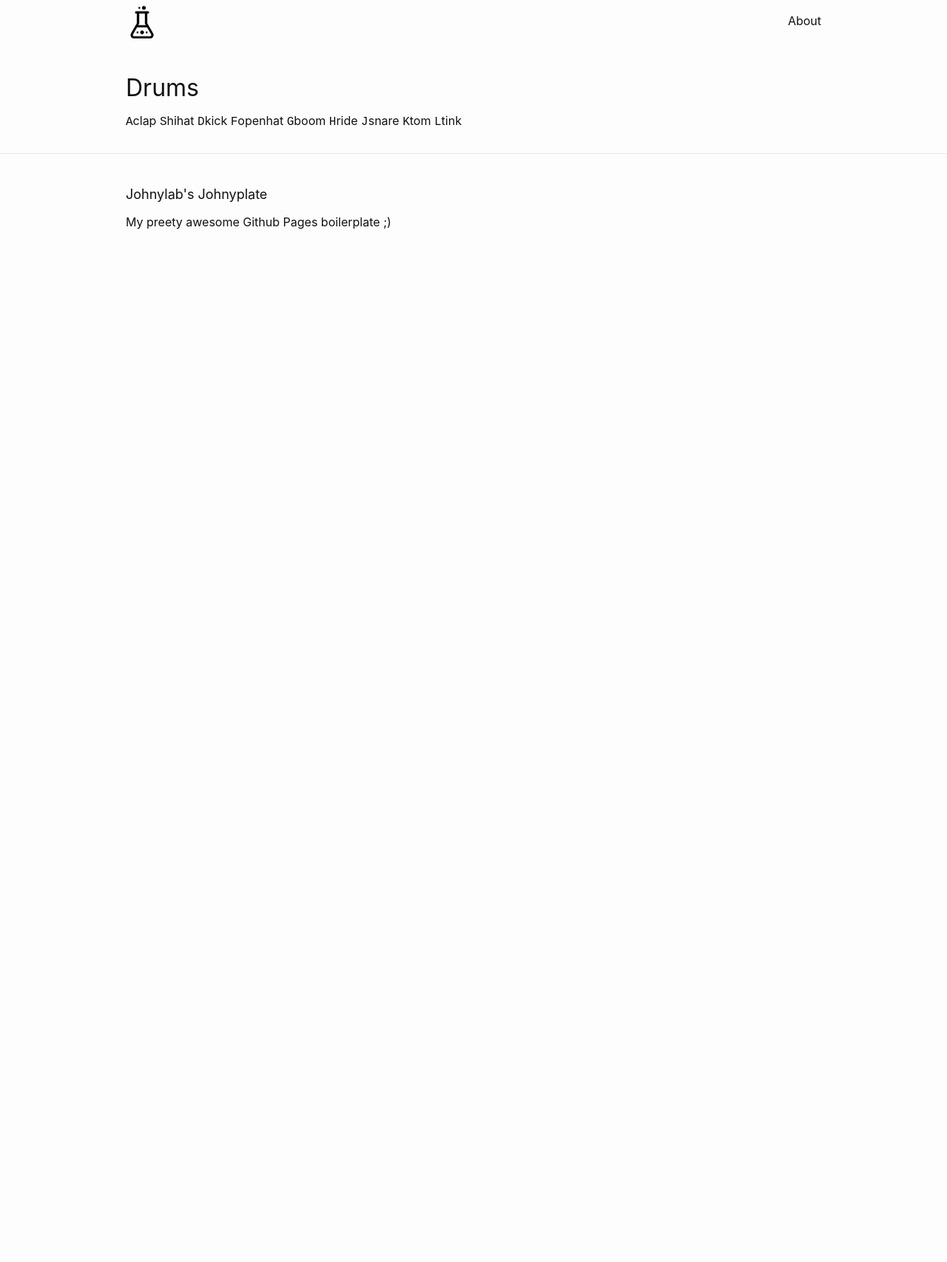
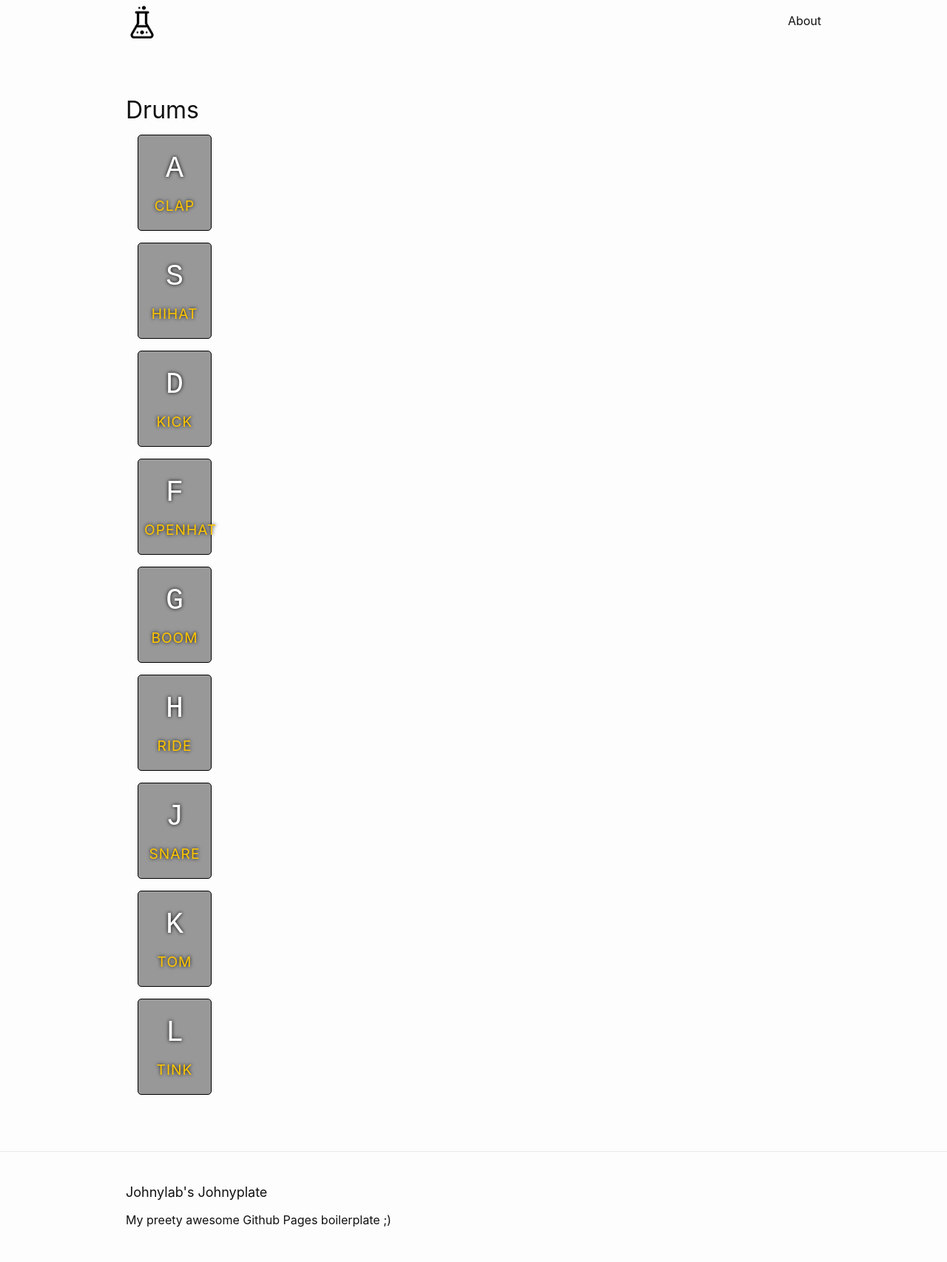
Before and after one commit to supersonicgabs/Jacascript30, a Jekyll site: the page built from index.html, in a window 1280 px wide. Shown: the whole page at 74% size. Built offline with Jekyll 4.4.1, drawn with Linux system fonts in a browser that asks for light colours; before the commit the page ends 900 px from its top, so only the background shows below that.

Commit message:
finalização do exercício

```diff
--- a/_includes/sections/drums.html
+++ b/_includes/sections/drums.html
@@ -2,15 +2,15 @@
 <div class="wrapper">
     <h2>{{section.title}}</h2>
     <div class="keys">
-        <data data-key="65" class="key"><kbd>A</kbd><span class="sound">clap</span></data>
-        <data data-key="83" class="key"><kbd>S</kbd><span class="sound">hihat</span></data>
-        <data data-key="68" class="key"><kbd>D</kbd><span class="sound">kick</span></data>
-        <data data-key="70" class="key"><kbd>F</kbd><span class="sound">openhat</span></data>
-        <data data-key="71" class="key"><kbd>G</kbd><span class="sound">boom</span></data>
-        <data data-key="72" class="key"><kbd>H</kbd><span class="sound">ride</span></data>
-        <data data-key="74" class="key"><kbd>J</kbd><span class="sound">snare</span></data>
-        <data data-key="75" class="key"><kbd>K</kbd><span class="sound">tom</span></data>
-        <data data-key="76" class="key"><kbd>L</kbd><span class="sound">tink</span></data>
+        <div data-key="65" class="key"><kbd>A</kbd><span class="sound">clap</span></div>
+        <div data-key="83" class="key"><kbd>S</kbd><span class="sound">hihat</span></div>
+        <div data-key="68" class="key"><kbd>D</kbd><span class="sound">kick</span></div>
+        <div data-key="70" class="key"><kbd>F</kbd><span class="sound">openhat</span></div>
+        <div data-key="71" class="key"><kbd>G</kbd><span class="sound">boom</span></div>
+        <div data-key="72" class="key"><kbd>H</kbd><span class="sound">ride</span></div>
+        <div data-key="74" class="key"><kbd>J</kbd><span class="sound">snare</span></div>
+        <div data-key="75" class="key"><kbd>K</kbd><span class="sound">tom</span></div>
+        <div data-key="76" class="key"><kbd>L</kbd><span class="sound">tink</span></div>
     </div>
     <audio src="../sounds/clap.wav" data-key="65"></audio>
     <audio src="../sounds/hihat.wav" data-key="83"></audio>
--- a/_sass/_sections.sass
+++ b/_sass/_sections.sass
@@ -4,21 +4,29 @@
 
 .section-
 
-    &hero
+    &drums
         @extend %section-spacing
-    &github
-        @extend %section-spacing
-    &features
-        article
+        .key
+            border: 1px solid black
+            border-radius: 5px
+            margin: 1rem
+            font-size: 1.5rem
+            padding: 1rem .5rem
+            transition: all 0.07s
+            width: 100px
             text-align: center
-            +media-greater($on-palm)
-                max-width: 16em
-        svg
-            max-width: 80%
-            +media-query($on-palm)
-                max-width: 60%
-    &about
-        @extend %section-spacing
-        line-height: 1.6
-        p
+            color: white
+            background-color: rgba(0, 0, 0, 0.4)
+            text-shadow: 0 0 5px black
+        .playing
+            transform: scale(1.1)
+            border-color: #ffc600
+            box-shadow: 0 0 10px #ffc600
+        kbd
+            display: block
+            font-size: 40px
+        .sound
+            font-size: 1.2rem
+            text-transform: uppercase
             letter-spacing: 1px
+            color: #ffc600
--- a/js/drum-kit-1.js
+++ b/js/drum-kit-1.js
@@ -1,6 +1,19 @@
-window.addEventListener('keydown', function(e) {
-    const audio = document.querySelector(`audio[data-key="${e.KeyCode}"]`);
+function playSound(e)
+{
+    const audio = document.querySelector(`audio[data-key="${e.keyCode}"]`);
+    const key = document.querySelector(`.key[data-key="${e.keyCode}"]`);
     console.log(audio);
     if(!audio) return; //stop the function from running all together
+    audio.currentTime = 0; //rewind to the start
     audio.play();
-});
+    console.log(key);
+    key.classList.add('playing');
+}
+function removeTransition(e){
+    if (e.propertyName !== 'transform') return; // skip it if its not a transform
+    this.classList.remove('playing');
+}
+
+const keys = document.querySelectorAll('.key');
+keys.forEach(key => key.addEventListener('transitionend', removeTransition));
+window.addEventListener('keydown', playSound);
```
